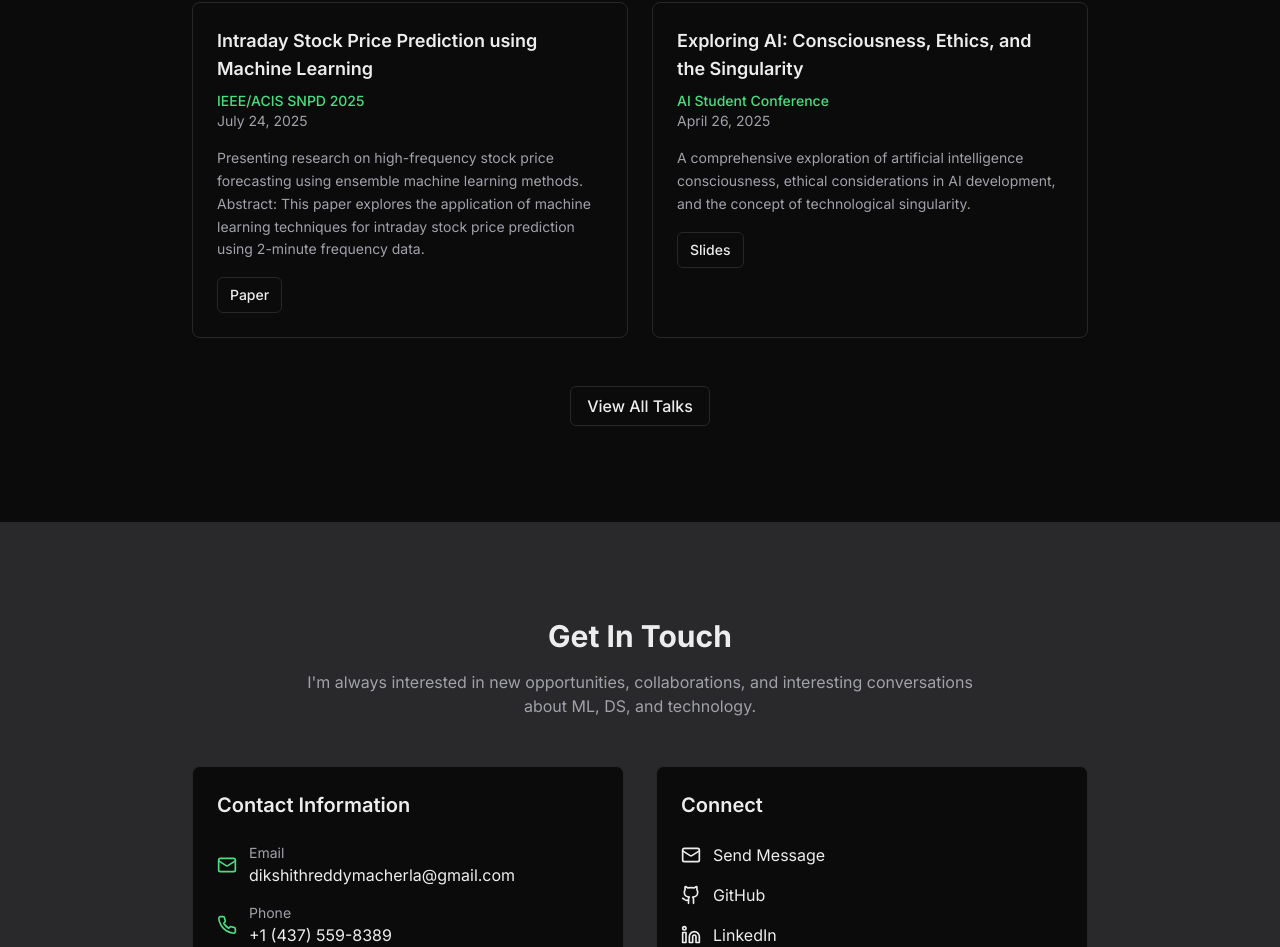
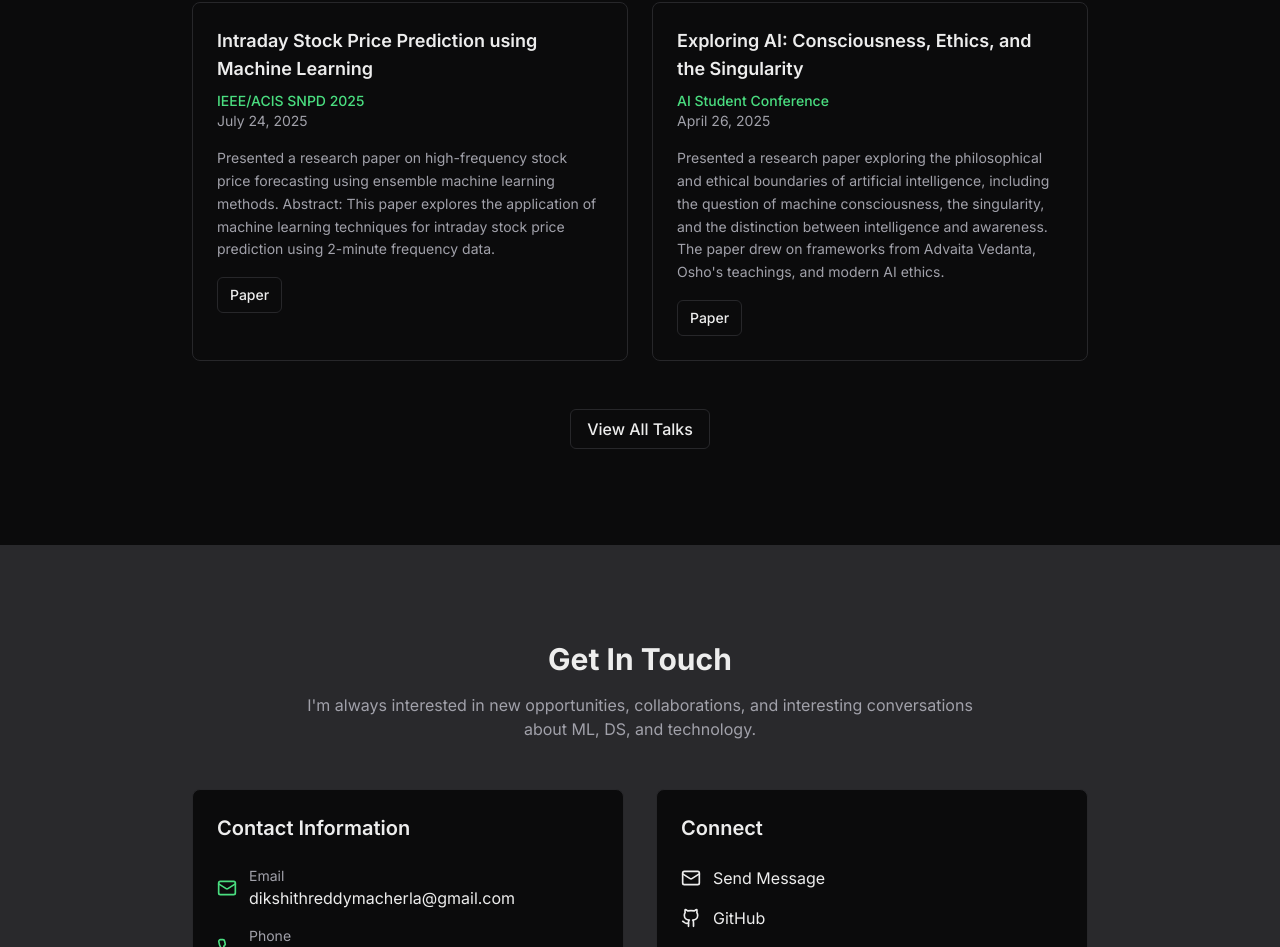
Before and after one commit to dikshithreddym/PortfolioWebsite, a Next.js app: page / in a window 1280 px wide. Shown: the part 3327-4274 px from the top of the page. Built offline with nearby package versions, Linux system fonts and the light colour scheme.

Commit message:
Updated Slides button to Paper

```diff
--- a/content/talks.ts
+++ b/content/talks.ts
@@ -15,7 +15,7 @@ export const talks: Talk[] = [
     title: 'Intraday Stock Price Prediction using Machine Learning',
     venue: 'IEEE/ACIS SNPD 2025',
     date: 'July 24, 2025',
-    description: 'Presenting research on high-frequency stock price forecasting using ensemble machine learning methods. Abstract: This paper explores the application of machine learning techniques for intraday stock price prediction using 2-minute frequency data.',
+    description: 'Presented a research paper on high-frequency stock price forecasting using ensemble machine learning methods. Abstract: This paper explores the application of machine learning techniques for intraday stock price prediction using 2-minute frequency data.',
     links: {
       paper: 'https://drive.google.com/file/d/15Y2iSFWaMZfq9nw0TeIGCVy7vJNjnMcl/view?usp=sharing'
     }
@@ -24,9 +24,9 @@ export const talks: Talk[] = [
     title: 'Exploring AI: Consciousness, Ethics, and the Singularity',
     venue: 'AI Student Conference',
     date: 'April 26, 2025',
-    description: 'A comprehensive exploration of artificial intelligence consciousness, ethical considerations in AI development, and the concept of technological singularity.',
+    description: 'Presented a research paper exploring the philosophical and ethical boundaries of artificial intelligence, including the question of machine consciousness, the singularity, and the distinction between intelligence and awareness. The paper drew on frameworks from Advaita Vedanta, Osho\'s teachings, and modern AI ethics.',
     links: {
-      slides: 'https://drive.google.com/file/d/1DLqtaJ4BfPmEisozCO1OoXbMGVlU5LHh/view?usp=sharing'
+      paper: 'https://drive.google.com/file/d/1DLqtaJ4BfPmEisozCO1OoXbMGVlU5LHh/view?usp=sharing'
     }
   }
 ];
```
